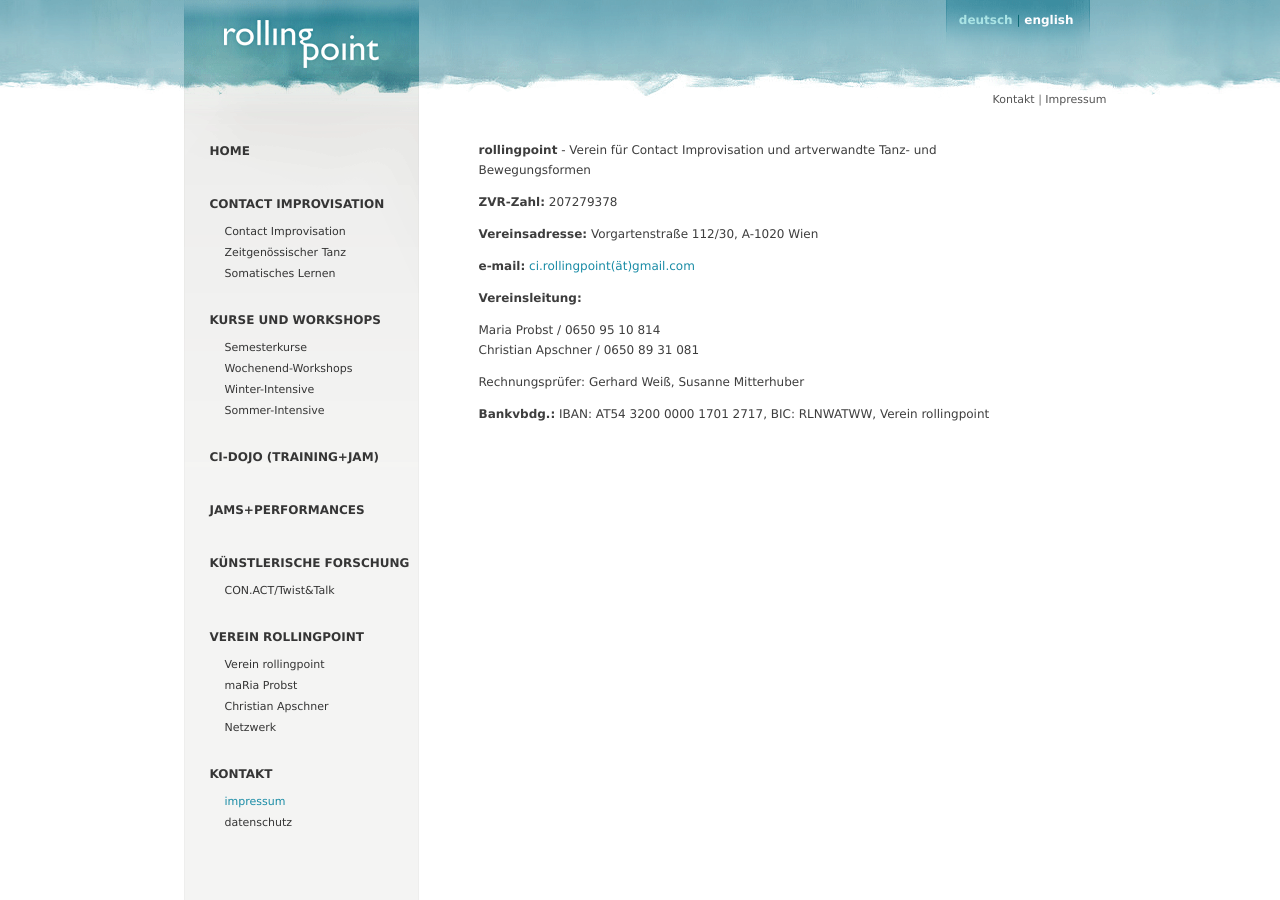
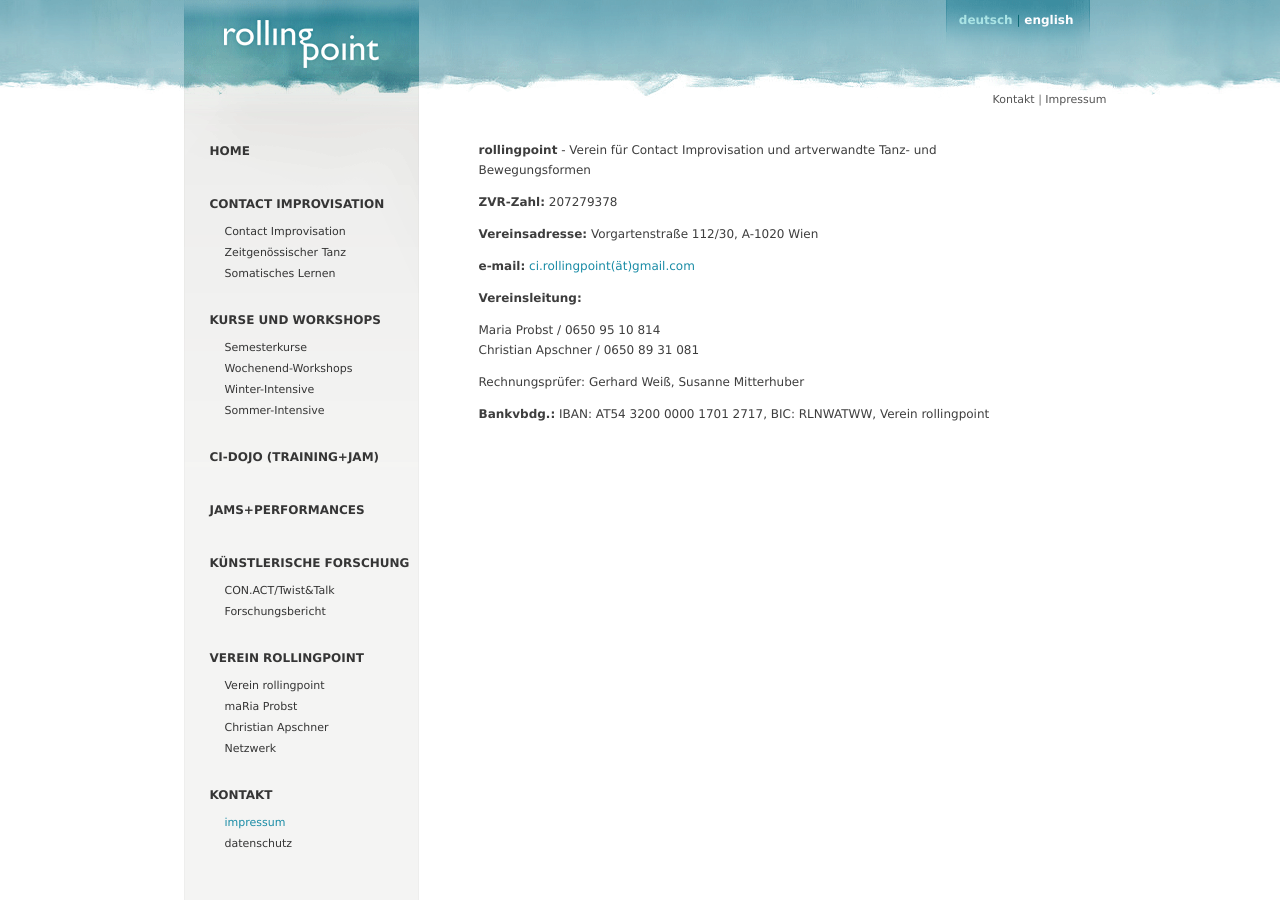
Before and after one commit to manulari/rollingpointat, a Jekyll site: the page built from _all_pages/impressum.md, in a window 1280 px wide. Built offline with Jekyll 4.4.1, drawn with Linux system fonts in a browser that asks for light colours.

Commit message:
Update Settings “nav”

```diff
--- a/_data/nav.yml
+++ b/_data/nav.yml
@@ -30,6 +30,8 @@ entries:
     subentries:
       - title: CON.ACT/Twist&Talk
         path: /conact1
+      - title: Forschungsbericht
+        path: /forschungsbericht
   - title: VEREIN ROLLINGPOINT
     path: verein
     subentries:
```
